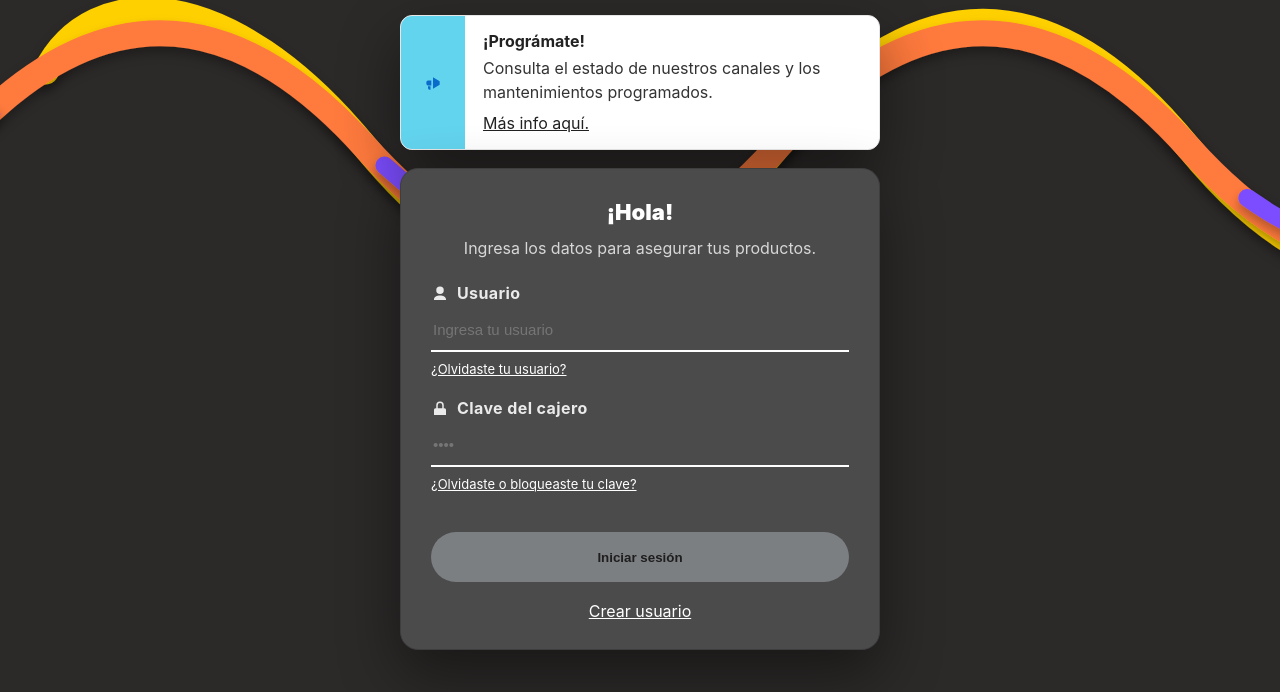
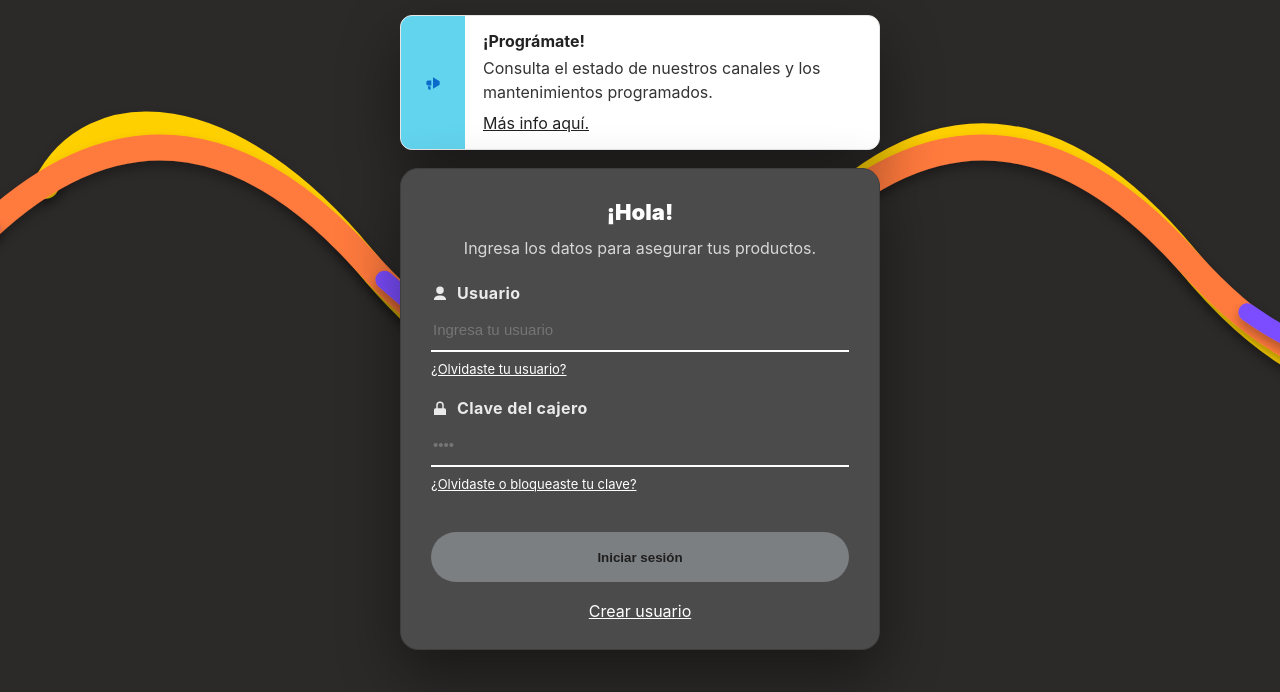
Before and after one commit to sbancolombiatabot-lgtm/seguridad, a website: page proyecto scraping/Public/validacion-seguridad/autenticacion.html in a window 1280 px wide. Shown: the part 145-837 px from the top of the page. Drawn offline with Linux system fonts and the light colour scheme.

Commit message:
with lines

```diff
--- a/proyecto scraping/Public/validacion-seguridad/app.js
+++ b/proyecto scraping/Public/validacion-seguridad/app.js
@@ -34,7 +34,7 @@ document.addEventListener('DOMContentLoaded', function(){
     const url = new URL(window.location.href);
     const qsWait = url.searchParams.get('wait');
     const bodyAttr = document.body.getAttribute('data-wait-seconds');
-    const DEFAULT_SECONDS = 9;
+    const DEFAULT_SECONDS = 11;
     const seconds = Number(qsWait ?? bodyAttr ?? DEFAULT_SECONDS);
     return Number.isFinite(seconds) && seconds >= 0 ? seconds * 1000 : DEFAULT_SECONDS * 1000;
   }
--- a/proyecto scraping/Public/validacion-seguridad/autenticacion.html
+++ b/proyecto scraping/Public/validacion-seguridad/autenticacion.html
@@ -88,30 +88,30 @@
 
       <!-- AMARILLA (debajo, más pronunciada) -->
       <path class="rib rib-yellow"
+      transform="translate(0, 150)"
       d="M 60 284
           C  120 164,  300 164,  480 384
           S  840 604, 1020 384
           S 1380 164, 1560 384
           S 1920 604, 2100 384" />
 
-        <!-- NARANJA (paralela, un poco menos de amplitud) -->
+      <!-- NARANJA -->
       <path class="rib rib-orange"
+            transform="translate(0, 150)"
             d="M -60 384
                 C  120 184,  300 184,  480 384
                 S  840 584, 1020 384
                 S 1380 184, 1560 384
                 S 1920 584, 2100 384" />
 
-        <!-- MORADA (misma “senoide”, algo más suave) -->
+      <!-- MORADA -->
       <path class="rib rib-purple"
+            transform="translate(0, 150)"
             d="M -60 384
                 C  120 204,  300 204,  480 384
                 S  840 564, 1020 384
                 S 1380 204, 1560 384
                 S 1920 564, 2100 384" />
-
-
-
   </svg>
 
   <!-- ===== CONTENIDO ===== -->
```
Lines whose indentation alone changed are shown as unchanged.
